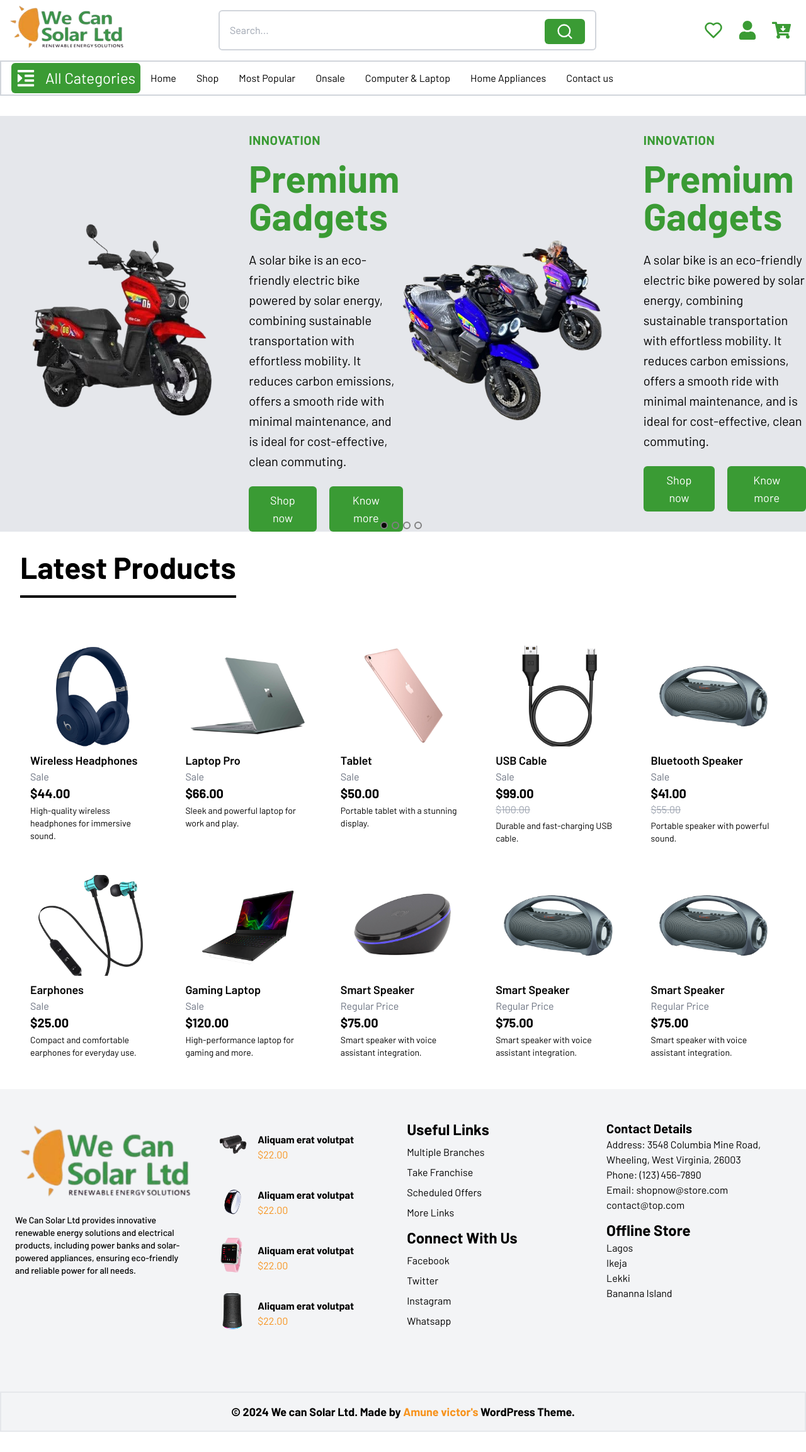
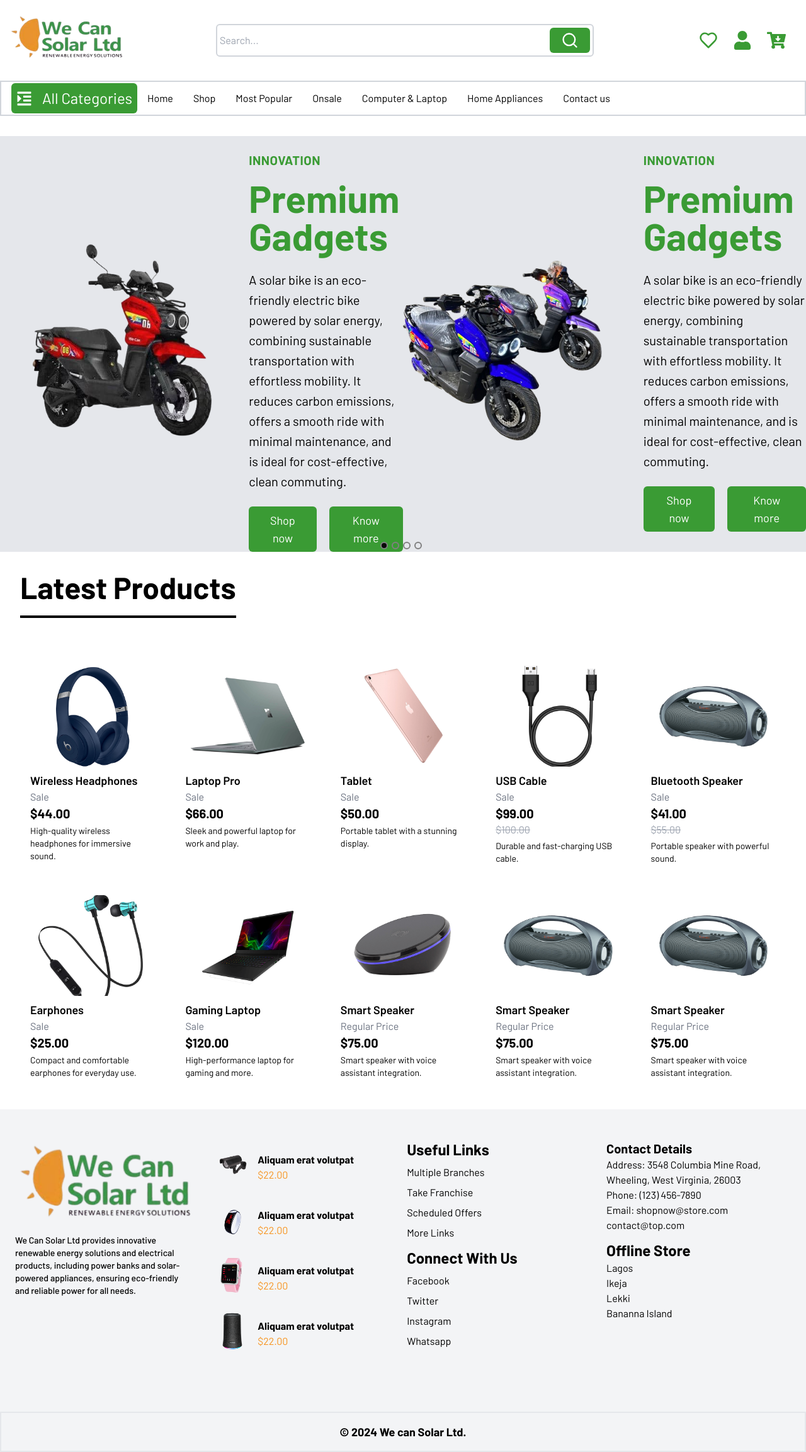
Before and after one commit to vikky269/SOLARLTD, a React (Vite) app: page / in a window 1280 px wide. Shown: the whole page at 63% size. Before the commit the page ends 2273 px from the top, so only its background shows below. Built offline with nearby package versions, Linux system fonts and the light colour scheme; the HTML template or start-up script is replaced by a standard one.

Commit message:
changed fotter and navbar

```diff
--- a/src/components/Category/CategoryLinks.tsx
+++ b/src/components/Category/CategoryLinks.tsx
@@ -36,7 +36,7 @@ const CategoryLinks = () => {
     <div ref={dropdownRef} className=" relative border-gray-300 border-2 px-4 py-[2px] flex items-center gap-4">
 
       <div onClick={toggleDropdown} className="bg-[#3A9B34] rounded-md flex items-center p-2 gap-4 cursor-pointer">
-        <FaIndent  size={30} className="text-white "/>
+        <FaIndent  size={25} className="text-white "/>
         <span className="text-2xl text-white">All Categories</span>
       </div>
 
--- a/src/components/Footer/Footer.tsx
+++ b/src/components/Footer/Footer.tsx
@@ -3,7 +3,7 @@ import { Link } from "react-router-dom"
 
 const Footer = () => {
   return (
-<div className="flex flex-col bg-gray-100">
+  <div className="flex flex-col bg-gray-100">
      <div className="bg-gray-100 pt-12 flex justify-between">
         {/** LOGO AND COMPANY DESCRIPTION */}
       <div className="px-6 flex flex-col w-full md:w-1/3 max-w-lg">
@@ -72,16 +72,7 @@ const Footer = () => {
 
           <div className="mt-20 text-center text-lg font-bold border-gray-200 border-2 py-4">
               <p>
-                  &copy; {new Date().getFullYear()} We can Solar Ltd. Made by{' '}
-                  <a
-                      href="https://themehunk.com"
-                      target="_blank"
-                      rel="noopener noreferrer"
-                      className="text-[#F7931E] hover:underline"
-                  >
-                      Amune victor's
-                  </a>{' '}
-                  WordPress Theme.
+                  &copy; {new Date().getFullYear()} We can Solar Ltd.
               </p>
 
           </div>
--- a/src/components/Navbar.tsx
+++ b/src/components/Navbar.tsx
@@ -5,13 +5,13 @@ import { FaUser } from "react-icons/fa";
 import { Link } from "react-router-dom";
 const Navbar = () => {
   return (
-    <div className="flex items-center justify-between w-full">
+    <div className="flex items-center justify-between w-full py-4 px-2">
       <Link to="/" className="hover:scale-[1.02]">
-          <img src="/solar.png" className="w-48 h-24 ml-2 p-1 cursor-pointer" />
+          <img src="/solar.png" className="w-48 h-24 p-1 cursor-pointer" />
       </Link>
-        <form className="max-w-[600px] sm:w-3/4 md:w-2/3 lg:w-1/2 flex justify-center items-center border-gray-300 border-2 rounded-md px-4 py-2 focus-within:border-gray-500 focus-within:border-dotted transition-all duration-300">
+        <form className="max-w-[600px] sm:w-3/4 md:w-2/3 lg:w-1/2 flex justify-center items-center border-gray-300 border-2 rounded-md px-1 py-1 focus-within:border-gray-500 focus-within:border-dotted transition-all duration-300">
             <input type="text" className="outline-none flex-1" placeholder="Search..." />
-              <div className="bg-[#3A9B34] w-16 h-10 mt-1 rounded-md flex justify-center items-center">
+              <div className="bg-[#3A9B34] w-16 h-10 rounded-md flex justify-center items-center">
                 <LuSearch  size={28} className="text-white cursor-pointer" />
               </div>
         </form>
```
Also changed, not shown: src/components/HomeProuductList/HomeProductList.tsx (indentation only).
